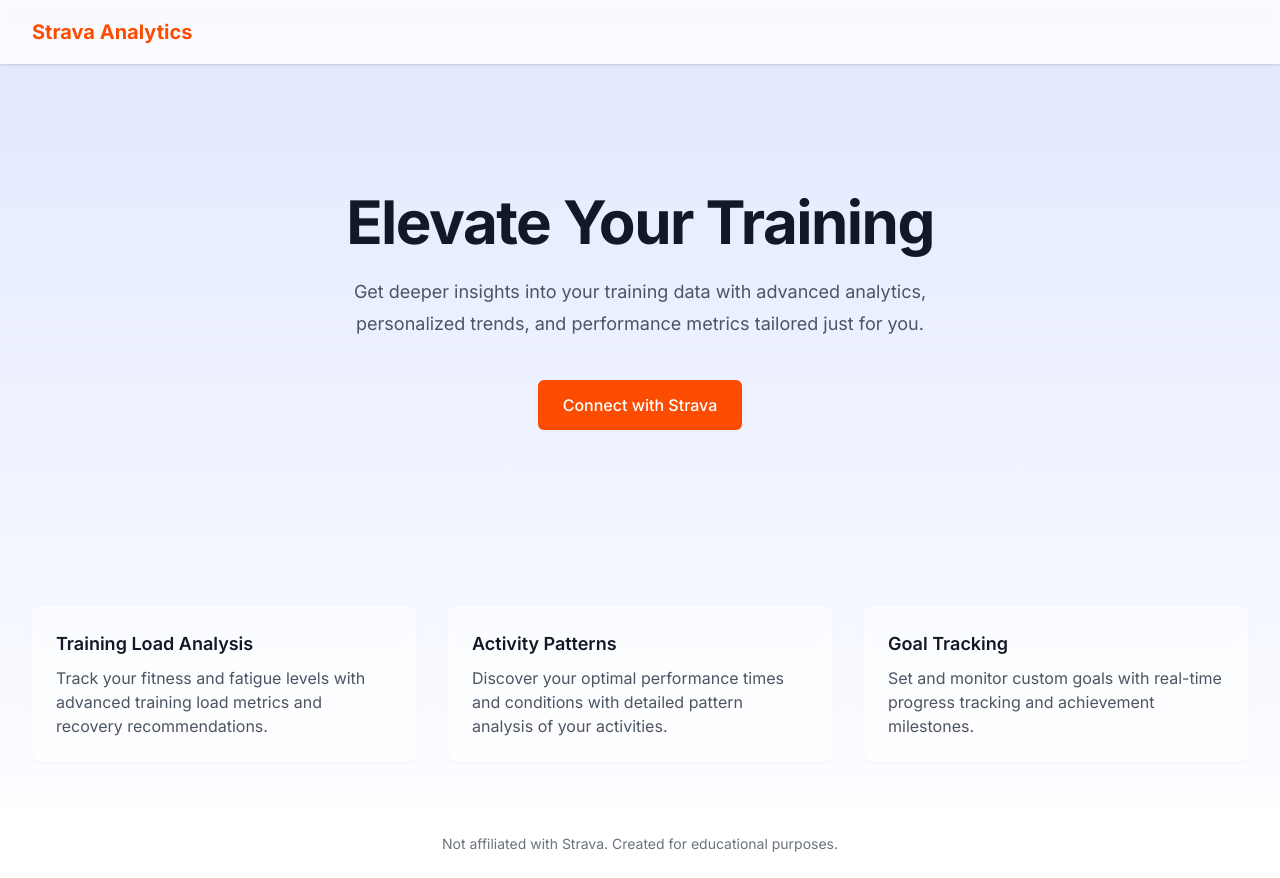
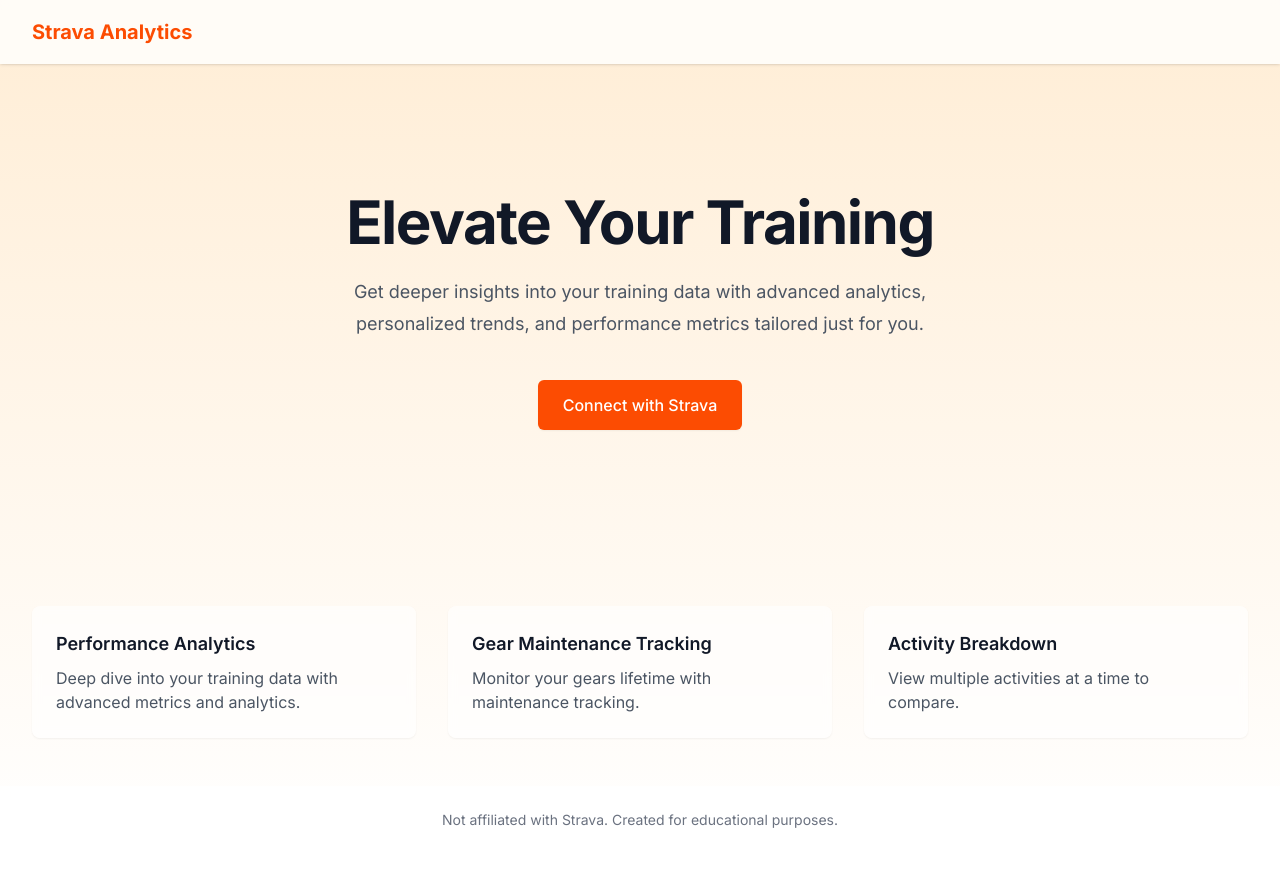
Before and after one commit to JackAnderson04/StravaAnalytics, a Next.js app: page / in a window 1280 px wide. After the commit the page ends 854 px from the top, so only its background shows below. Built offline with nearby package versions, Linux system fonts and the light colour scheme; no server answers.

Commit message:
Restore app/page.tsx

```diff
--- a/app/page.tsx
+++ b/app/page.tsx
@@ -3,7 +3,7 @@
 
 export default function Home() {
   return (
-    <div className="min-h-screen bg-gradient-to-b from-indigo-100 to-white">
+    <div className="min-h-screen bg-gradient-to-b from-orange-100 to-white">
       {/* Simple Header */}
       <header className="bg-white/80 backdrop-blur-sm shadow">
         <div className="max-w-7xl mx-auto px-4 sm:px-6 lg:px-8">
@@ -37,26 +37,26 @@
           <div className="grid grid-cols-1 gap-8 sm:grid-cols-2 lg:grid-cols-3">
             <div className="bg-white/60 backdrop-blur-sm p-6 rounded-lg shadow-sm">
               <h3 className="text-lg font-semibold text-gray-900 mb-2">
-                Training Load Analysis
+                Performance Analytics
               </h3>
               <p className="text-gray-600">
-                Track your fitness and fatigue levels with advanced training load metrics and recovery recommendations.
+                Deep dive into your training data with advanced metrics and analytics.
               </p>
             </div>
             <div className="bg-white/60 backdrop-blur-sm p-6 rounded-lg shadow-sm">
               <h3 className="text-lg font-semibold text-gray-900 mb-2">
-                Activity Patterns
+                Gear Maintenance Tracking
               </h3>
               <p className="text-gray-600">
-                Discover your optimal performance times and conditions with detailed pattern analysis of your activities.
+                Monitor your gears lifetime with maintenance tracking.
               </p>
             </div>
             <div className="bg-white/60 backdrop-blur-sm p-6 rounded-lg shadow-sm">
               <h3 className="text-lg font-semibold text-gray-900 mb-2">
-                Goal Tracking
+                Activity Breakdown
               </h3>
               <p className="text-gray-600">
-                Set and monitor custom goals with real-time progress tracking and achievement milestones.
+                View multiple activities at a time to compare.
               </p>
             </div>
           </div>
```
